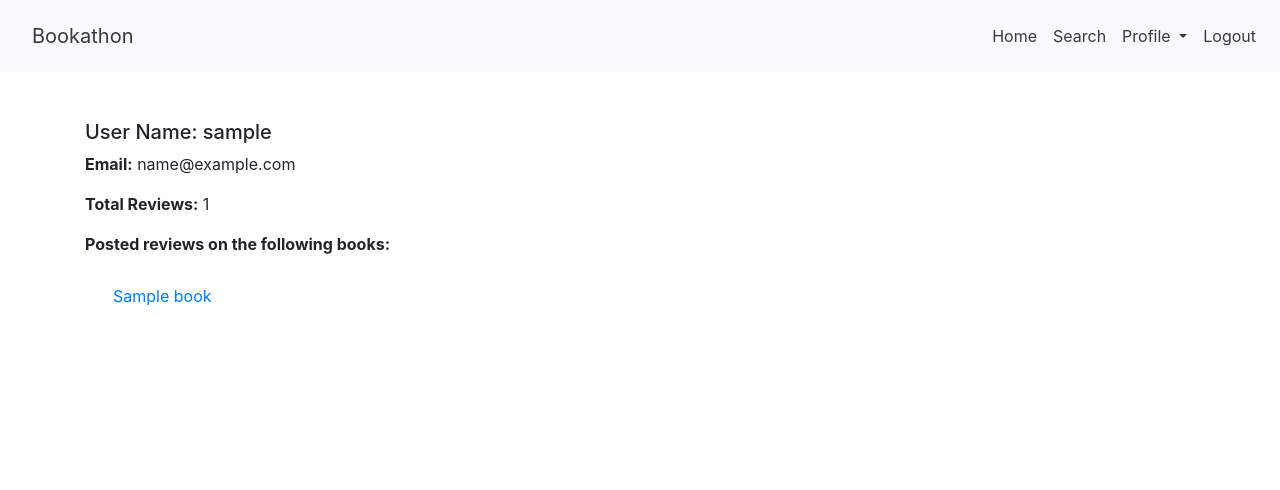
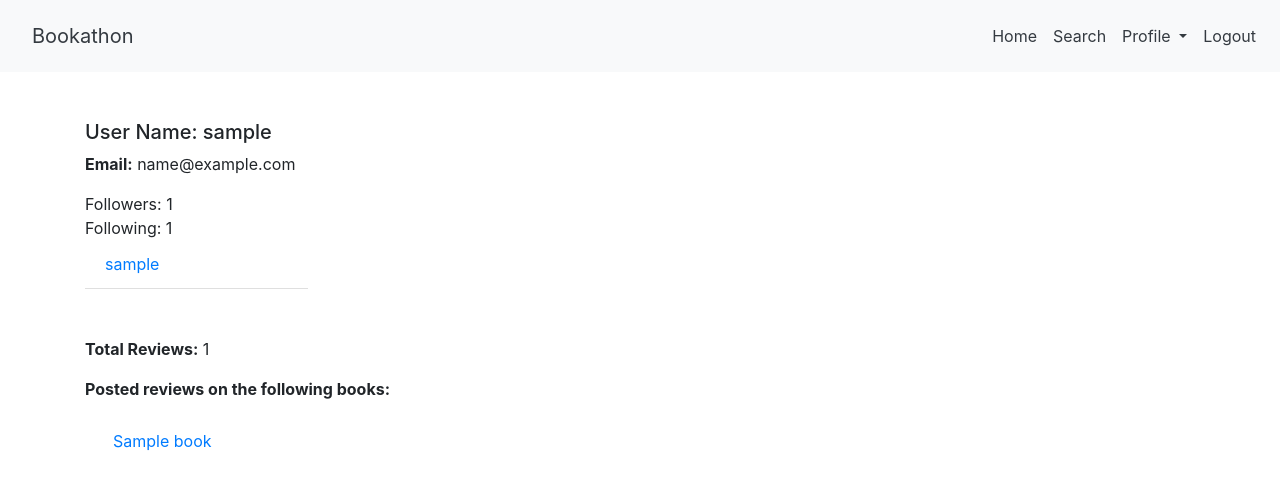
Before and after one commit to GuardianBob/Bookathon, a Django app: page /users/1 in a window 1280 px wide. Shown: the top 490 px of the page. Run offline with Django 3.2, Linux system fonts and the light colour scheme; a user stored in the database is signed in; tables that the repository leaves empty hold one stand-in row (values such as "Sample post"); some libraries are stand-ins or nearby versions.

Commit message:
Added Follow/Unfollow functionality

```diff
--- a/Bookathon/models.py
+++ b/Bookathon/models.py
@@ -1,8 +1,9 @@
-from django.db import models
-from django.contrib.auth.models import User
-# Create your models here.
-from django.db import models
+from django.db import models, connection
+from django.contrib.auth.models import User, AbstractUser
 # from loginApp.models import User
+from django.db.models.signals import post_save
+from django.dispatch import receiver
+
 
 RATING_CHOICES = (
     ('1', 1),
@@ -91,3 +92,11 @@ class Genre(models.Model):
     user = models.ManyToManyField(Book, related_name="genres_user", blank=True)
     created_at = models.DateTimeField(auto_now_add=True)
     updated_at = models.DateTimeField(auto_now=True)
+
+
+# ====================================================== Following ======================================================
+
+class Followers(models.Model):
+    user = models.ForeignKey(User, related_name='following', on_delete=models.CASCADE)
+    following_user = models.ForeignKey(User, related_name='followers', on_delete=models.CASCADE)
+    created_at = models.DateTimeField(auto_now_add=True, db_index=True)
--- a/Bookathon/static/js/scripts.js
+++ b/Bookathon/static/js/scripts.js
@@ -54,6 +54,21 @@ function remove_from_collection(bookId) {
     });
 }
 
+function add_remove_friend(user_id) {
+    $.ajax({
+        url: "/update_friend/" + user_id + "/follow",
+        success: function (response){
+            $('#add_book').hide();
+            // console.log('added');
+            return response
+        },
+        error: function (response) {
+            // alert the error if any error occured
+            console.log(response.responseJSON.errors)
+        }
+    });
+};
+
 $(document).ready(function(){
     var descr = $('#description').text();
     descr.replace(/"/g, '');
--- a/Bookathon/templates/books.html
+++ b/Bookathon/templates/books.html
@@ -7,7 +7,7 @@
 {% block main %}
     <div class="container">
         <div class="row justify-content-around">
-            <div class="col-md-6">
+            <div class="col-md-4">
                 <h4>Recent Book Reviews:</h4>
                 <ul class="list-group list-group-flush">
                     {% for review in reviews %}
@@ -27,12 +27,12 @@
                     {% endfor %}
                 </ul>
             </div>
-            <div class="col-md-4">
+            <div class="col-md-6">
                 <h4>Other Books:</h4>
                 <div class="embed-responsive align-items-start overflow-x:hidden" rows="4" style="max-height: 480px; overflow-y: auto;">
                     <ul class="list-group list-group-flush ">
                         {% for book in books %}
-                            <li class="list-group-item"><a href="{% url 'book_info' book.google_id %}">{{ book.title }}</a></li>
+                            <li class="list-group-item"><a href="{% url 'book_info' book.google_id %}">{{ book.title }} added by {{ book.uploaded_by }}</a></li>
                         {% endfor %}
                     </ul>
                 </div>
--- a/Bookathon/templates/user.html
+++ b/Bookathon/templates/user.html
@@ -4,8 +4,32 @@
     <div class="container">
         <div class="row justify-content-left ">
             <div class="col-md-5 mt-4">
-                <h5>User Name: {{ user.username }}</h5>
-                <p><b>Email:</b> {{ user.email }}</p>
+                <h5>User Name: {{ profile.username }}</h5>
+                <p><b>Email:</b> {{ profile.email }}</p>
+                {% if profile == request.user%}
+                <span>Followers: {{followers|length }}</span>
+                <br>
+                <span>Following: {{following|length }}</span>
+                <ul class="list-group list-group-flush w-50">
+                    {% for key, val in following.items %}
+                        <li class="list-group-item"><a href="{% url 'user_profile' key %}">{{ val }}</a></li>
+                    {% endfor %}
+                </ul>
+                {% else %}
+                <span>Followers: {{followers|length }}</span>
+                <br>
+                <span>Following: {{following|length }}</span>
+                {% endif %}
+                <br><br>
+
+                {% if profile != request.user%}
+                {% if is_followed %}
+                    <a href="{% url 'follow' profile.id %}" class="btn btn-outline-secondary">Unfollow</a>
+                {% else %}
+                    <a href="{% url 'follow' profile.id %}" class="btn btn-outline-primary">Follow</a>
+                {% endif %}
+
+                {% endif %}
                 <p><b>Total Reviews:</b> {{ reviews|length }}</p>
                 <ul style="max-height: 400px; overflow-y: auto; overflow-x:hidden;" class="list-group list-group-flush">
                     <p><b>Posted reviews on the following books:</b></p>
--- a/Bookathon/templates/user_books.html
+++ b/Bookathon/templates/user_books.html
@@ -4,8 +4,8 @@
     <div class="container">
         <div class="row justify-content-left ">
             <div class="col-md-5 mt-4">
-                <h5>User Name: {{ user.username }}</h5>
-                <p><b>Email:</b> {{ user.email }}</p>
+                <h5>User Name: {{ profile.username }}</h5>
+                <p><b>Email:</b> {{ profile.email }}</p>
                 <p><b>Total Reviews:</b> {{ reviews|length }}</p>
                 <!-- <ul style="max-height: 400px; overflow-y: auto; overflow-x:hidden;" class="list-group list-group-flush">
                     <p><b>Posted reviews on the following books:</b></p>
--- a/Bookathon/urls.py
+++ b/Bookathon/urls.py
@@ -24,5 +24,5 @@ urlpatterns = [
     path('test_search', views.book_query, name="test_search"),
     path('json/<str:book_id>', views.get_book_info, name="fetch_book"),
     path('add/<str:book_id>', views.add_from_search, name="add_from_search"),
-
+    path('follow/<int:user_id>', views.follow_user, name='follow'),
 ]
--- a/Bookathon/views.py
+++ b/Bookathon/views.py
@@ -1,5 +1,5 @@
 from django.shortcuts import render, redirect
-from .models import Book, Author, Review
+from .models import Book, Author, Review, Followers
 # from loginApp.models import User, Address
 from django.contrib.auth.models import User
 from django.http import JsonResponse, HttpResponseRedirect, HttpResponse
@@ -97,9 +97,28 @@ def user_info(request, profile_id):
         return redirect('/login')
     profile = User.objects.get(id=profile_id)
     reviews = Review.objects.filter(user=profile)
+    followers = {}
+    for user in profile.followers.all():
+        follower = User.objects.get(id=user.user_id)
+        followers.update( {follower.id : follower.username } )
+    following = {}
+    for user in profile.following.all():
+        follows = User.objects.get(id=user.following_user_id)
+        following.update( {follows.id : follows.username } )
+    is_followed = False
+    # print(followers, request.user.id)
+    if request.user.id in followers.keys():
+        is_followed=True
+    else:
+        is_followed=False
+
     context = {
-        'user': profile,
+        'user': request.user,
         'reviews': reviews,
+        'profile': profile,
+        'followers': followers,
+        'following': following,
+        'is_followed':is_followed
     }
     return render(request, "user.html", context)
 
@@ -269,3 +288,34 @@ def add_from_search(request, book_id):
     add_book(request, book_info)
 
     return HttpResponse('Ok!')
+
+# ====================================================== Following ======================================================
+
+def follow_user(request, user_id):
+    if validate_user(request) is False:
+        return redirect('/login')
+    user_to_follow = User.objects.get(id=user_id)
+    current_user = User.objects.get(id=request.user.id)
+    is_followed = False
+    if user_to_follow != current_user:
+        if current_user.following.filter(following_user_id=user_to_follow.id).exists():
+            # print("check worked")
+            current_user.following.filter(following_user_id=user_to_follow.id).delete()
+            is_followed = False
+        else:
+            # print("check_failed")
+            add_follower(current_user, user_to_follow)
+            is_followed = True
+        return redirect(f'/users/{user_id}')
+    else:
+        return redirect(f'/users/{user_id}')
+
+def add_follower(user, user_to_follow):
+    if not len(Followers.objects.filter(user=user)) > 0:
+        new_follower = Followers.objects.create(user=user, following_user=user_to_follow)
+        return new_follower
+    else:
+        follower = Followers.objects.get(user=user)
+        follower.following_user.add(user_to_follow)
+        follower.save()
+        return follower
```
Also changed, not shown: 1 other file.
